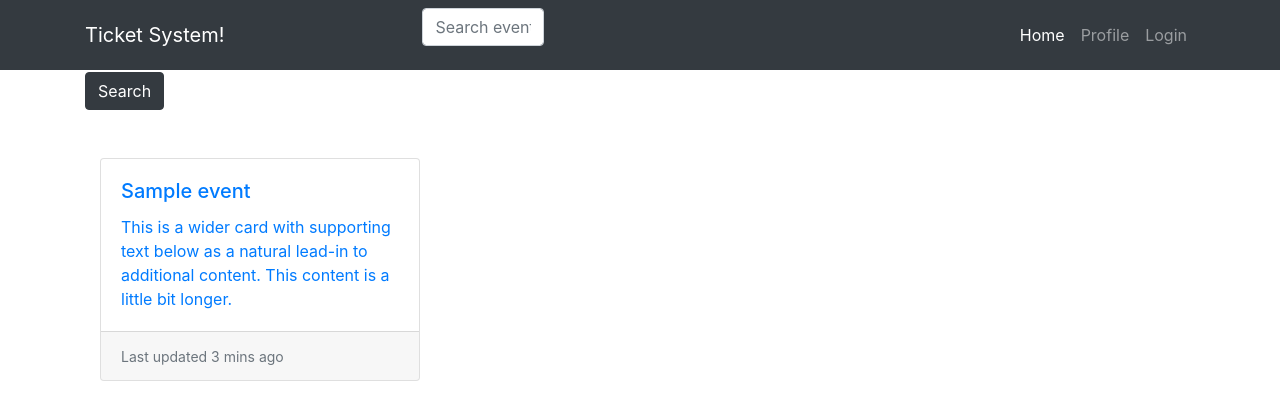
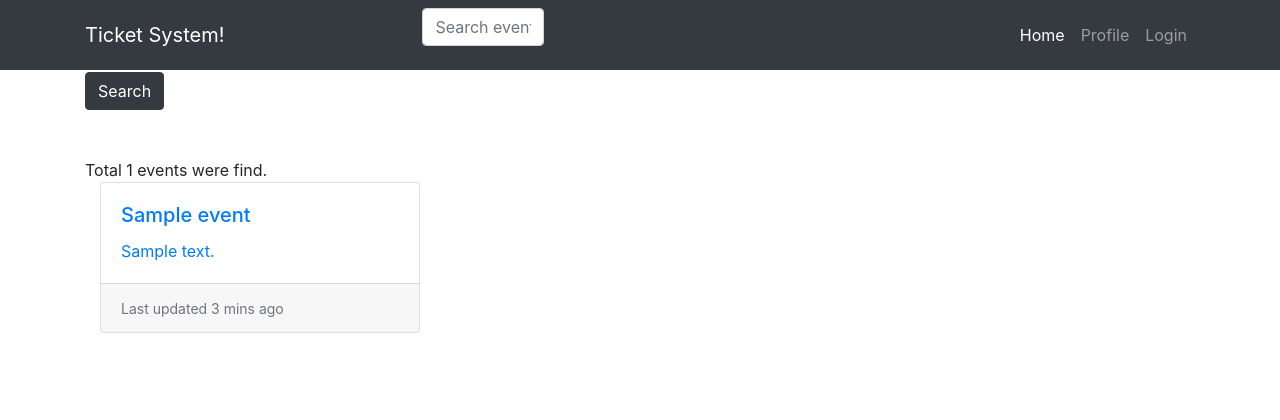
Before and after one commit to hacettepeUniversityComputerEngineering/ticket_system, a Django app: page / in a window 1280 px wide. Shown: the top 420 px of the page. Run offline with Django 3.2, Linux system fonts and the light colour scheme; tables that the repository leaves empty hold one stand-in row (values such as "Sample post"); some libraries are stand-ins or nearby versions.

```diff
--- a/event/forms.py
+++ b/event/forms.py
@@ -108,6 +108,12 @@ class NewEventForm(forms.Form):
             'placeholder': 'Add Director',
         }
     ))
+    content = forms.CharField(label="", widget=forms.TextInput(
+        attrs={
+            'class': 'form-control',
+            'placeholder': 'Add Content',
+        }
+    ))
 
 
 class NewActorForm(forms.Form):
--- a/event/models.py
+++ b/event/models.py
@@ -1,5 +1,6 @@
 from django.db import models
 from user.models import User,UserInformation
+
 
 
 class Category(models.Model):
@@ -53,6 +54,8 @@ class Event(models.Model):
     category_name = models.ForeignKey(Category, on_delete=models.CASCADE)
     event_owner = models.ForeignKey(EventOwner, on_delete=models.CASCADE)
     director = models.ForeignKey(Director, on_delete=models.CASCADE)
+    price = models.IntegerField(default=12)
+    text = models.CharField(max_length=300)
 
     def __str__(self):
         return self.name
--- a/event/views.py
+++ b/event/views.py
@@ -7,6 +7,7 @@ from .models import Category, Event, CityEvent, Seance, Actor, City, Schedule, D
 from django.views.generic import CreateView
 from ticket_system.forms import SignUpForm
 from user.models import User
+from django.db.models import Avg, Count
 
 
 # **** YAPILACAKLAR ****
@@ -20,6 +21,8 @@ def call_home(request):
     city_form = SelectCity()
     category_form = SelectCategory
     all_events = Event.objects.all()
+    all_events_number = all_events.aggregate(Count('pk'))
+    all_events_number = all_events_number['pk__count']
     if request.method == 'POST':
         if "search" in request.POST:
             form = SearchForm(request.POST)
@@ -39,12 +42,15 @@ def call_home(request):
             if category_form.is_valid():
                 category_name = category_form.cleaned_data.get('category_name')
             all_events = get_events(city_name, category_name)
+            # all_events_number = all_events.aggregate(Count('pk'))
+            # all_events_number = all_events_number['pk__count']
         elif "delete_event" in request.POST:
             event_pk = request.POST['delete_event']
             Event.objects.get(pk=event_pk).delete()
 
     return render(request, 'home.html',
-                  {"form": form, "all_events": all_events, "city_form": city_form, "category_form": category_form})
+                  {"form": form, "all_events": all_events, "city_form": city_form, "category_form": category_form,
+                   "all_events_number": all_events_number})
 
 
 # seda
@@ -52,7 +58,9 @@ def call_home(request):
 # @onlyUser_required
 # @admin_required
 def event_details(request, pk):
+    comment_count = 0
     print(request.user.pk)
+    event = Event.objects.get(pk=pk)
     city_event = CityEvent.objects.filter(event__pk=pk).order_by('city')
     building_event = BuildingEvent.objects.filter(event__pk=pk)
     salon_event = SalonEvent.objects.filter(event__pk=pk)
@@ -114,8 +122,8 @@ def event_details(request, pk):
             comment_form = CommentForm(request.POST)
             if comment_form.is_valid():
                 comment = comment_form.cleaned_data['comment']
-                print(request.user)
-                create_comment(comment, pk, request)
+                create_comment(comment, pk)
+    comment_count = Comment.objects.filter(event__pk=pk).aggregate(Count('pk'))['pk__count']
 
     actor_events = ActorEvent.objects.filter(event__pk=pk)
     actors = []
@@ -135,14 +143,16 @@ def event_details(request, pk):
         'new_building_form': new_building_form,
         'comment_form': comment_form,
         'comments': comments,
+        'comment_count': comment_count,
+        'event': event
 
     })
 
 
-def create_comment(comment, event_pk, request):
+def create_comment(comment, event_pk):
     event = Event.objects.get(pk=event_pk)
-    userinf = UserInformation.objects.get(user__pk=request.user.pk)
-    Comment.objects.update_or_create(text=comment, user=userinf, event=event)
+    # userinf = UserInformation.objects.get(user__pk=request.user.pk)
+    Comment.objects.update_or_create(text=comment, event=event)
 
 
 def create_new_building(building_name, event_pk, city_pk):
@@ -197,13 +207,14 @@ def get_events(city_name, category_name):
 
 def buy_ticket(request):
     # event = Event.objects.all(pk=pk)
+    price = 32
     person_count_form = SelectPersonCount()
     if request.method == 'POST':
         person_count_form = SelectPersonCount(request.POST)
         if person_count_form.is_valid():
             person_count = person_count_form.cleaned_data['person_count']
-            print(person_count)
-    return render(request, 'buy_ticket.html', {'person_count_form': person_count_form})
+            price = person_count * 12
+    return render(request, 'buy_ticket.html', {'person_count_form': person_count_form, 'price': price})
 
 
 def payment(request):
@@ -234,12 +245,13 @@ def new_event(request):
             category_name = new_event_form.cleaned_data['category_name']
             event_owner = new_event_form.cleaned_data['event_owner']
             director = new_event_form.cleaned_data['director']
-            create_new_event(event_name, category_name, event_owner, director)
+            content = new_event_form.cleaned_data['content']
+            create_new_event(event_name, category_name, event_owner, director, content)
             return redirect('home_page')
     return render(request, 'new_event.html', {'new_event_form': new_event_form})
 
 
-def create_new_event(event_name, category_name, event_owner, director):
+def create_new_event(event_name, category_name, event_owner, director, content):
     Director.objects.update_or_create(name=director)
     this_director = Director.objects.get(name=director)
 
@@ -250,7 +262,7 @@ def create_new_event(event_name, category_name, event_owner, director):
     this_category = Category.objects.get(name=category_name)
 
     Event.objects.update_or_create(name=event_name, director=this_director, event_owner=this_owner,
-                                   category_name=this_category)
+                                   category_name=this_category, text=content)
 
 
 class SignUpView(CreateView):
--- a/templates/base.html
+++ b/templates/base.html
@@ -67,11 +67,6 @@
                 <li class="nav-item">
                     {% if user.is_authenticated %}
                         <a class="nav-link" href="{% url 'logout' %}?next=/">Logout</a>
-                        {% if user.is_superuser %}
-                            <h1>Adminnn</h1>
-                        {%  elif user.is_onlyUser %}
-                            <h1>{{ User }} aa</h1>
-                        {% endif %}
                     {% else %}
                         <a class="nav-link" href="{% url 'login' %}?next=/">Login</a>
                     {% endif %}
--- a/templates/event_details.html
+++ b/templates/event_details.html
@@ -12,8 +12,9 @@
                         </div>
                         <div class="card-body">
                             <h5 class="card-title">{{ event.name }}</h5>
+                            <p>{{ event.text }}</p>
                             <p class="card-text">
-                            <p> Yönetmen: {{ event.director.name }}</p>
+                            <h6>Director:</h6>  <p>{{ event.director.name }}</p>
                             <h6>Oyuncular</h6>
                             {% for actor in actors %}
                                 <p>{{ actor.name }}</p>
@@ -27,7 +28,7 @@
                             {% endif %}
                         </div>
                     </div>
-
+                    <p>Total {{ comment_count }} comments were find.</p>
                     {% for comment in comments %}
                         <div class="card mb-2">
                             <div class="card-body">
--- a/templates/home.html
+++ b/templates/home.html
@@ -13,7 +13,7 @@
             </form>
         </div>
         <div class="container">
-
+            Total {{ all_events_number }} events were find.
             {% if user.is_superuser %}
                 <a class="btn btn-success col-sm-2 offset-10 mb-5" href="{% url 'new_event' %}" role="button">Add New
                     Event</a>
@@ -33,10 +33,7 @@
                             <div class="card-body ">
                                 <a href="{% url 'event_details' pk=event.pk %}">
                                     <h5 class="card-title">{{ event.name }}</h5>
-                                    <p class="card-text">This is a wider card with supporting text below as a natural
-                                        lead-in to
-                                        additional
-                                        content. This content is a little bit longer.</p>
+                                    <p class="card-text">{{ event.text }}</p>
                                 </a>
                             </div>
                             <div class="card-footer">
--- a/templates/new_event.html
+++ b/templates/new_event.html
@@ -8,6 +8,7 @@
                 <div class="row mb-3">{{ new_event_form.category_name }}</div>
                 <div class="row mb-3">{{ new_event_form.event_owner }}</div>
                 <div class="row mb-5">{{ new_event_form.director }}</div>
+                <div class="row mb-5">{{ new_event_form.content }}</div>
                 <div class="row mb-3">
                     <button type="submit" name="city_category" class="btn btn-dark">Add New Event</button>
                 </div>
--- a/templates/payment_screen.html
+++ b/templates/payment_screen.html
@@ -5,7 +5,7 @@
             <div class="row">
                 <div class="col-sm-3 offset-8">
                     <div class="row">
-                        <h1>Total:32</h1>
+                        <h1>Total:36 TL</h1>
                     </div>
                 </div>
             </div>
--- a/user/models.py
+++ b/user/models.py
@@ -1,6 +1,6 @@
 from django.db import models
 from django.contrib.auth.models import AbstractUser
-# from django.contrib.auth.models import User
+
 
 # Create your models here.
 class UserType(AbstractUser):
```
Also changed, not shown: event/migrations/0001_initial.py, event/migrations/0002_auto_20190113_1945.py (deleted), event/migrations/0003_auto_20190113_1953.py (deleted), event/migrations/0004_auto_20190113_2008.py (deleted), ticket/migrations/0001_initial.py, ticket/migrations/0002_auto_20190113_2128.py, user/migrations/0001_initial.py.
